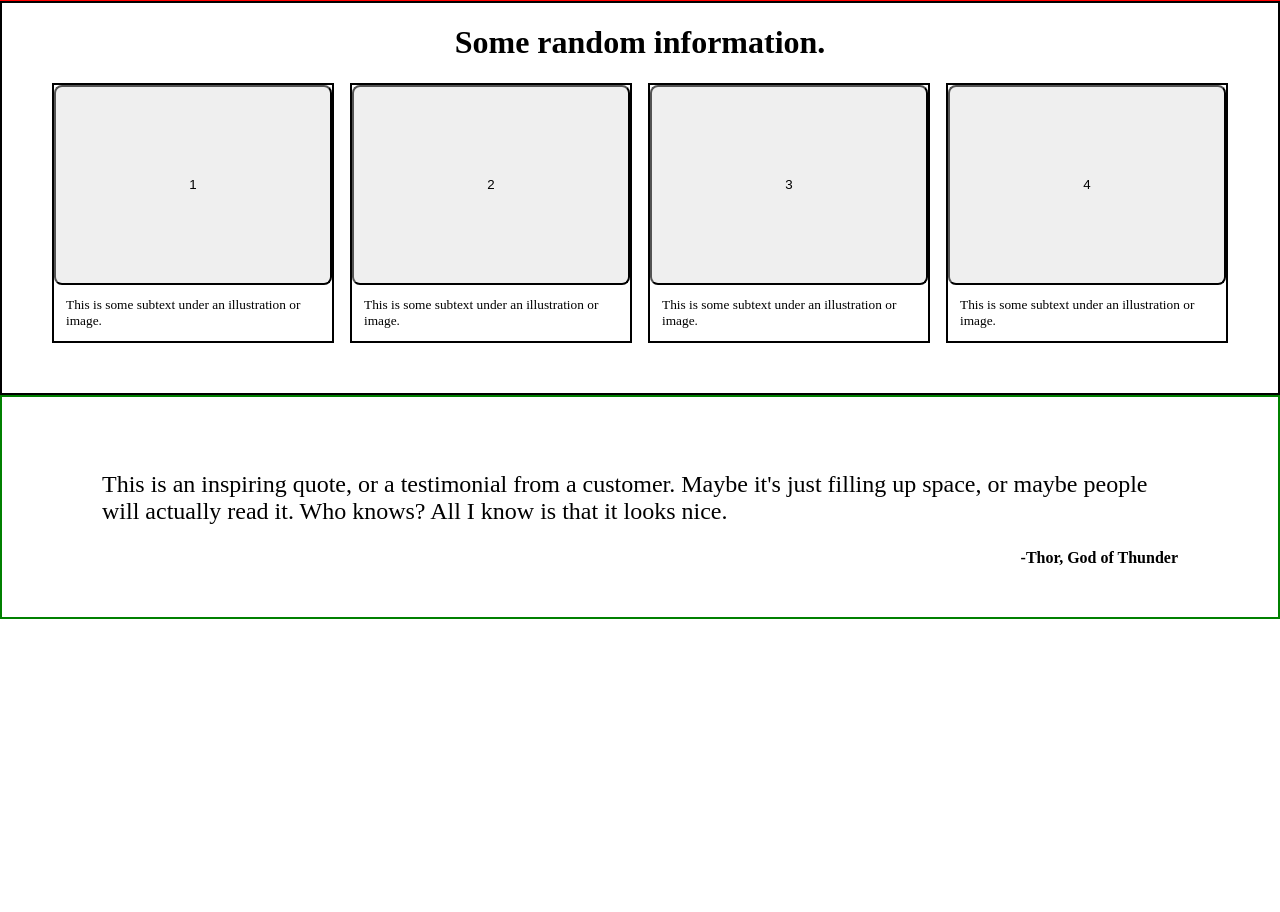
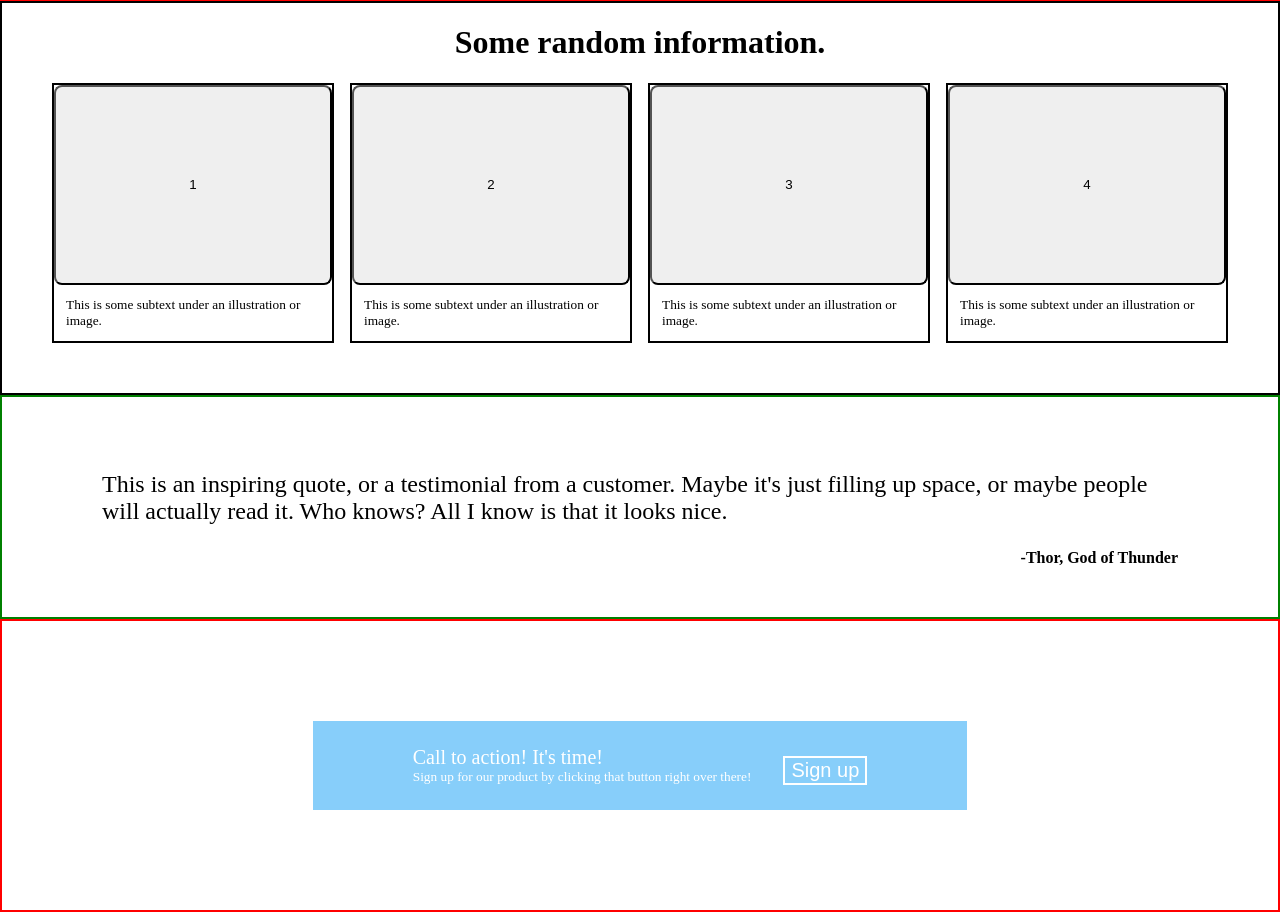
Before and after one commit to dannyCSStudent/landing-page, a plain HTML site: page index.html in a window 1280 px wide. Shown: the part 391-1303 px from the top of the page. Before the commit the page ends 1010 px from the top, so only its background shows below. Drawn offline with Linux system fonts and the light colour scheme.

Commit message:
Built fifth layer of web page
Basic layout of fifth layer contains two containers.
The left-side contains <p>, <sub> tags.
The right-side contains <button> tag.

```diff
--- a/index.html
+++ b/index.html
@@ -75,6 +75,19 @@
             </p>
             <strong>-Thor, God of Thunder</strong>
         </div>
+        <div class="layer-five">
+            <div class="container">
+                <div class="left-side">
+                    <p>Call to action! It's time!</p>
+                    <sub>Sign up for our product by clicking that button
+                         right over there!</sub>
+                </div>
+                <div class="right-side">
+                    <button type="button">Sign up</button>
+                </div>
+            </div>
+
+        </div>
     </div>
 </body>
 </html>
--- a/styles.css
+++ b/styles.css
@@ -161,3 +161,78 @@ nav ul {
 .layer-four strong {
     align-self: flex-end;
 }
+
+/* ------------------fifth layer------------------------------------- */
+
+
+.layer-five {
+    display: flex;
+    padding: 100px;
+    justify-content: center;
+    border: 2px solid red;
+}
+
+.layer-five .container {
+    display: flex;
+    background-color: lightskyblue;
+    flex-direction: row;
+    padding: 25px 100px 25px 100px;
+    gap: 32px;
+}
+
+.layer-five .container .left-side {
+    display: flex;
+    flex-direction: column;
+    color: white;
+
+
+}
+
+.layer-five .container .left-side p {
+    display: flex;
+    padding: 0;
+    margin: 0;
+    font-size: 20px;
+
+}
+
+.layer-five .container .right-side {
+    display: flex;
+    align-self: flex-end;
+    flex: 1;
+
+
+
+
+}
+
+.layer-five .container .right-side button {
+    background-color: transparent;
+    color: white;
+    white-space: nowrap;
+    font-size: 20px;
+    border: 2px solid white;
+
+
+}
+
+@media only screen and (max-width:768px) {
+    .layer-five .container {
+        flex-direction: column;
+        padding: 20px;
+        gap: 16px;
+    }
+
+    .layer-five .container .right-side {
+        align-self: center;
+
+
+    }
+
+    .layer-five .container .right-side button {
+        height: 50px;
+
+
+    }
+
+}
```
